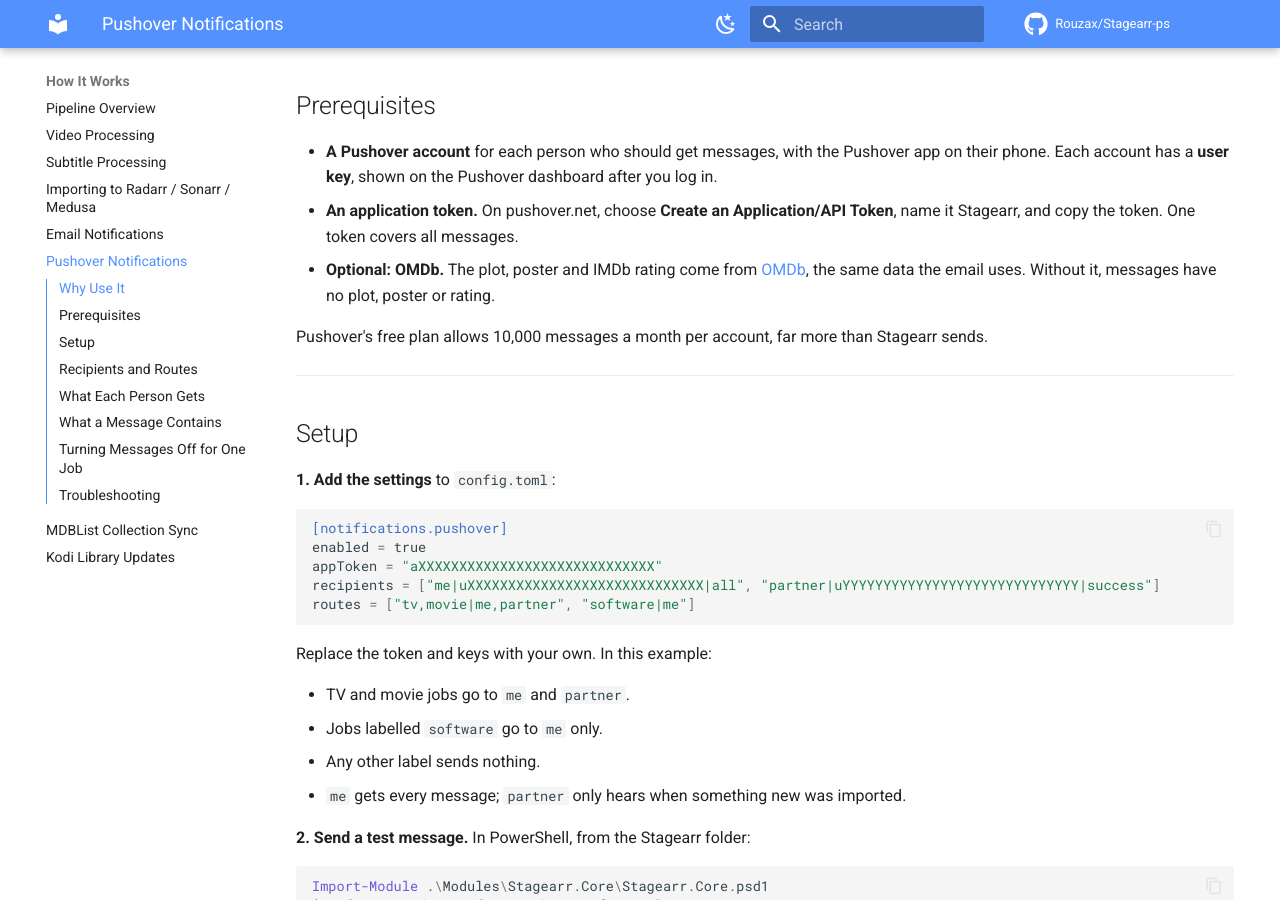
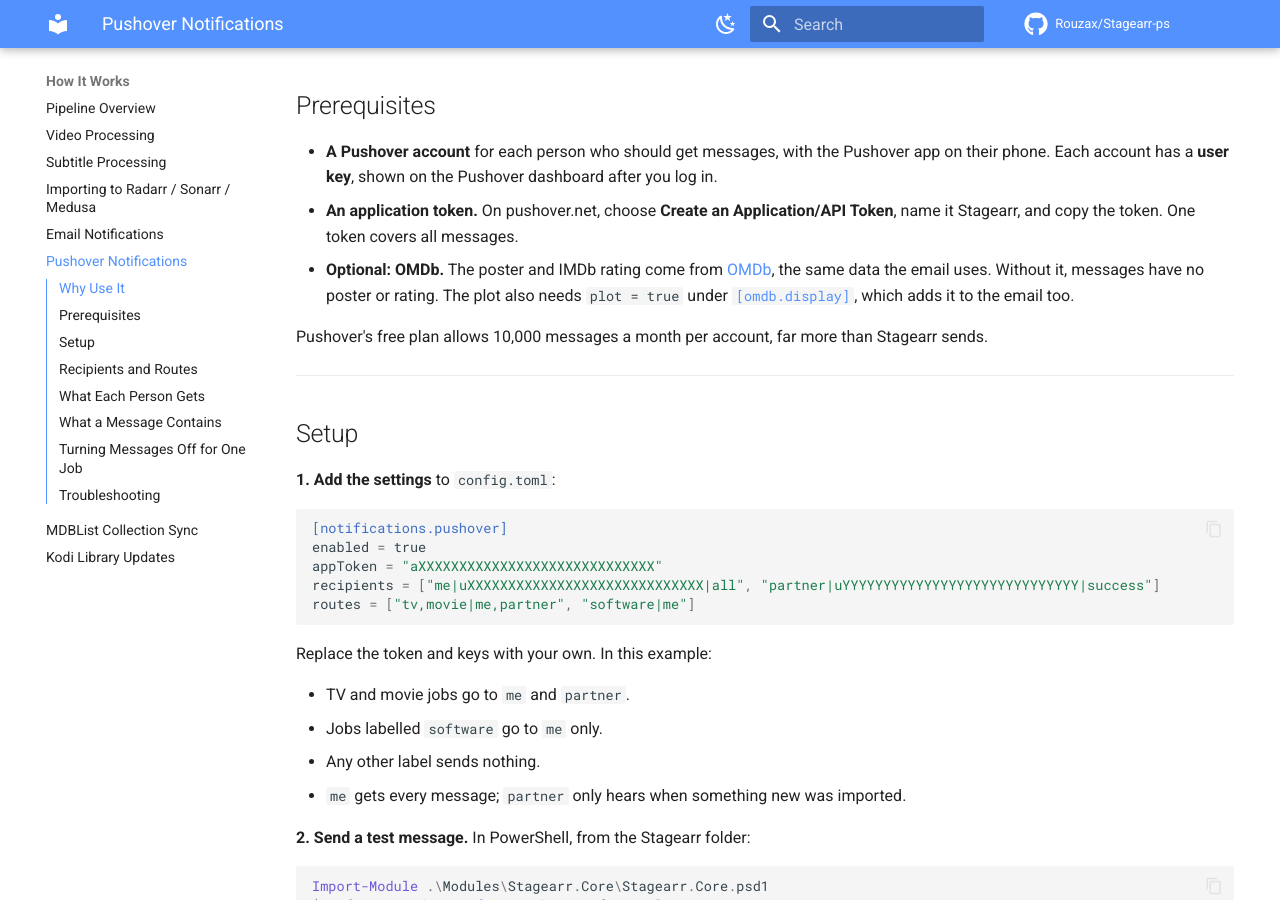
Before and after one commit to Rouzax/Stagearr-ps, an MkDocs documentation site: the page built from docs/pushover.md, in a window 1280 px wide and 900 px high, scrolled down 518 px. Built offline with MkDocs 1.6.1 and Material for MkDocs 9.7.7, drawn with Linux system fonts in a browser that asks for light colours; comment, search, counter and statistics services are not loaded; some of the changed text lies outside the part shown.

Commit message:
docs(pushover): the plot needs [omdb.display] plot

```diff
--- a/docs/pushover.md
+++ b/docs/pushover.md
@@ -16,7 +16,7 @@
 
 - **A Pushover account** for each person who should get messages, with the Pushover app on their phone. Each account has a **user key**, shown on the Pushover dashboard after you log in.
 - **An application token.** On pushover.net, choose **Create an Application/API Token**, name it Stagearr, and copy the token. One token covers all messages.
-- **Optional: OMDb.** The plot, poster and IMDb rating come from [OMDb](settings-reference.md#omdb), the same data the email uses. Without it, messages have no plot, poster or rating.
+- **Optional: OMDb.** The poster and IMDb rating come from [OMDb](settings-reference.md#omdb), the same data the email uses. Without it, messages have no poster or rating. The plot also needs `plot = true` under [`[omdb.display]`](settings-reference.md#omdbdisplay), which adds it to the email too.
 
 Pushover's free plan allows 10,000 messages a month per account, far more than Stagearr sends.
 
@@ -106,7 +106,7 @@
 
 For TV and movies, in this order, each line only when the data is there:
 
-- The plot, from OMDb.
+- The plot, from OMDb, when `[omdb.display] plot` is on.
 - **Status:** what was imported, such as `Imported S01E01-E03 to Sonarr`. For more than three episodes it shows the count, as the email does. A very long error is shortened.
 - **Already in library**, when some files were skipped because the library already had them.
 - **Quality**, **Subtitles**, and **IMDb** with the rating as a link to the IMDb page and the genres.
```
